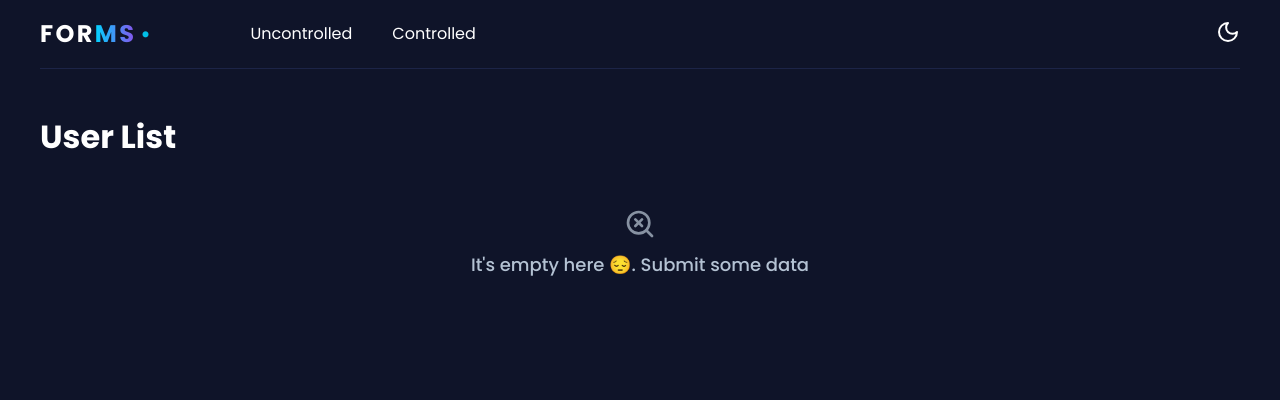
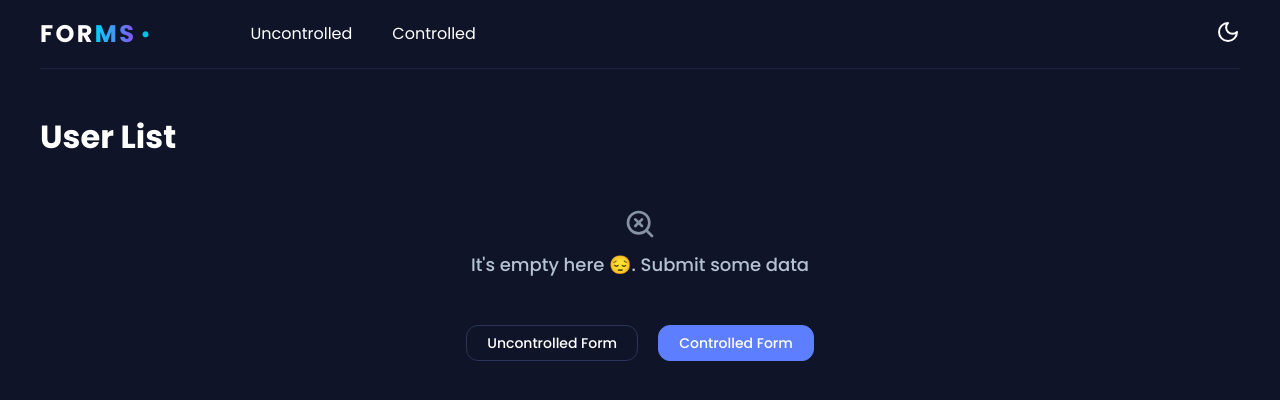
Before and after one commit to spoonya/rs-school, a React (Vite) app: page / in a window 1280 px wide. Shown: the top 400 px of the page. Built offline with nearby package versions, Linux system fonts and the light colour scheme.

Commit message:
refactor

```diff
--- /dev/null
+++ b/src/components/shared/UserCard/index.tsx
@@ -0,0 +1,25 @@
+import cn from 'classnames';
+
+import { UserFormData } from '@/types';
+
+import classes from './user.card.module.scss';
+
+type UserCardProps = {
+  user: UserFormData;
+  isHighlighted: boolean;
+};
+
+export function UserCard({ user, isHighlighted }: UserCardProps) {
+  return (
+    <div className={cn(classes.userCard, isHighlighted && classes.highlighted)}>
+      <h2>{user.name}</h2>
+      <p>Age: {user.age}</p>
+      <p>Email: {user.email}</p>
+      <p>Password: {user.password}</p>
+      <p>Gender: {user.gender}</p>
+      <p>Country: {user.country}</p>
+      <p>Agreement: {user.agreement ? 'Yes' : 'No'}</p>
+      {user.picture && <img src={user.picture.base64} alt="User" className={classes.userImage} />}
+    </div>
+  );
+}
--- /dev/null
+++ b/src/components/shared/UserCard/user.card.module.scss
@@ -0,0 +1,32 @@
+.userCard {
+  padding: 1.5rem;
+  border: 1px solid var(--border-color);
+  border-radius: var(--border-radius-medium);
+  background-color: var(--surface-card);
+  transition: all 0.3s ease;
+  box-shadow: 0 4px 12px var(--shadow-color);
+
+  &.highlighted {
+    border-color: var(--color-success);
+    box-shadow: 0 0 10px rgba(0, 200, 83, 0.3);
+    background-color: var(--color-success-bg);
+  }
+
+  h2 {
+    color: var(--text-primary);
+    margin-bottom: 1rem;
+  }
+
+  p {
+    color: var(--text-secondary);
+    margin: 0.5rem 0;
+  }
+}
+
+.userImage {
+  width: 100%;
+  max-height: 20rem;
+  object-fit: cover;
+  border-radius: var(--border-radius-small);
+  margin-top: 1rem;
+}
--- a/src/components/shared/index.ts
+++ b/src/components/shared/index.ts
@@ -8,3 +8,4 @@ export { FormControlled } from './FormControlled';
 export { FormUncontrolled } from './FormUncontrolled';
 export { CountryAutocomplete } from './CountryAutocomplete';
 export { NoResults } from './NoResults';
+export { UserCard } from './UserCard';
--- a/src/pages/Home/home.module.scss
+++ b/src/pages/Home/home.module.scss
@@ -4,35 +4,9 @@
   grid-template-columns: repeat(auto-fill, minmax(30rem, 1fr));
 }
 
-.userCard {
-  padding: 1.5rem;
-  border: 1px solid var(--border-color);
-  border-radius: var(--border-radius-medium);
-  background-color: var(--surface-card);
-  transition: all 0.3s ease;
-  box-shadow: 0 4px 12px var(--shadow-color);
-
-  &.highlighted {
-    border-color: var(--color-success);
-    box-shadow: 0 0 10px rgba(0, 200, 83, 0.3);
-    background-color: var(--color-success-bg);
-  }
-
-  h2 {
-    color: var(--text-primary);
-    margin-bottom: 1rem;
-  }
-
-  p {
-    color: var(--text-secondary);
-    margin: 0.5rem 0;
-  }
+.buttonContainer {
+  display: flex;
+  gap: 2rem;
+  margin-top: 2rem;
+  justify-content: center;
 }
-
-.userImage {
-  width: 100%;
-  max-height: 20rem;
-  object-fit: cover;
-  border-radius: var(--border-radius-small);
-  margin-top: 1rem;
-}
--- a/src/pages/Home/index.tsx
+++ b/src/pages/Home/index.tsx
@@ -1,8 +1,9 @@
-import cn from 'classnames';
 import { useEffect, useState } from 'react';
+import { useNavigate } from 'react-router-dom';
 
-import { NoResults } from '@/components/shared';
-import { Container, Title } from '@/components/ui';
+import { NoResults, UserCard } from '@/components/shared';
+import { Button, Container, Title } from '@/components/ui';
+import { AppRoutes } from '@/services';
 import { useAppSelector } from '@/store';
 
 import classes from './home.module.scss';
@@ -10,6 +11,7 @@ import classes from './home.module.scss';
 export function HomePage() {
   const users = useAppSelector((state) => state.users.users);
   const [highlightedIds, setHighlightedIds] = useState<Set<number>>(new Set());
+  const navigate = useNavigate();
 
   useEffect(() => {
     const now = Date.now();
@@ -31,20 +33,21 @@ export function HomePage() {
   return (
     <div>
       <Container>
-        <Title level={1}>User List</Title>
-        {users.length === 0 && <NoResults text="It's empty here 😔. Submit some data" />}
+        <Title>User List</Title>
+        {users.length === 0 && (
+          <>
+            <NoResults text="It's empty here 😔. Submit some data" />
+            <div className={classes.buttonContainer}>
+              <Button onClick={() => navigate(AppRoutes.UNCONTROLLED)}>Uncontrolled Form</Button>
+              <Button variant="primary" onClick={() => navigate(AppRoutes.CONTROLLED)}>
+                Controlled Form
+              </Button>
+            </div>
+          </>
+        )}
         <div className={classes.usersContainer}>
           {users.map((user, index) => (
-            <div key={index} className={cn(classes.userCard, highlightedIds.has(index) && classes.highlighted)}>
-              <h2>{user.name}</h2>
-              <p>Age: {user.age}</p>
-              <p>Email: {user.email}</p>
-              <p>Password: {user.password}</p>
-              <p>Gender: {user.gender}</p>
-              <p>Country: {user.country}</p>
-              <p>Agreement: {user.agreement ? 'Yes' : 'No'}</p>
-              {user.picture && <img src={user.picture.base64} alt="User" className={classes.userImage} />}
-            </div>
+            <UserCard key={index} user={user} isHighlighted={highlightedIds.has(index)} />
           ))}
         </div>
       </Container>
```
Also changed, not shown: src/components/ui/FormControlGroup/form.control.group.module.scss (line endings or trailing spaces).
